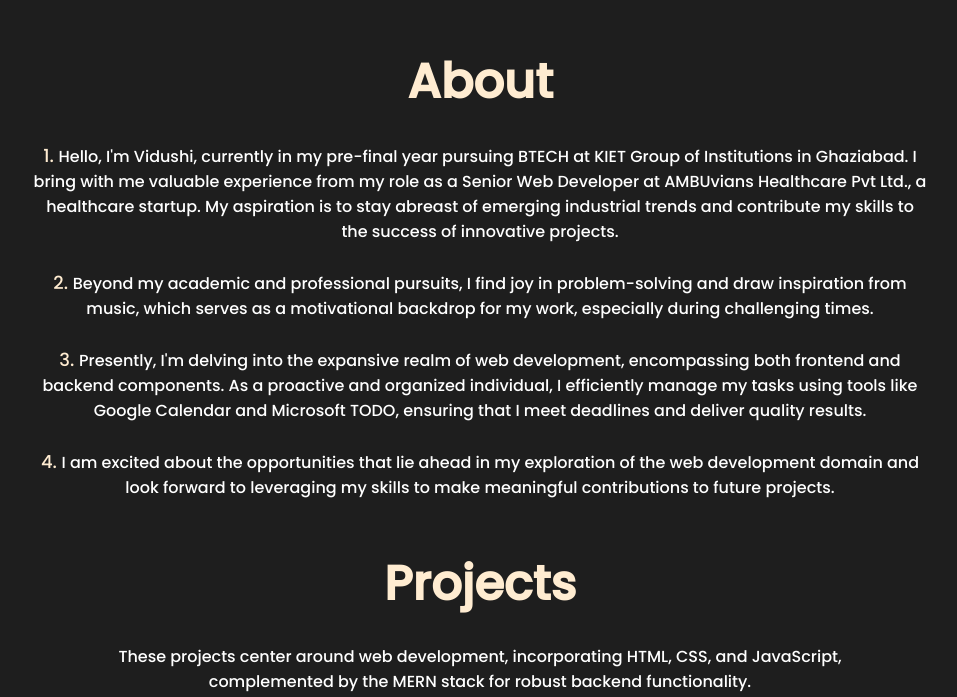
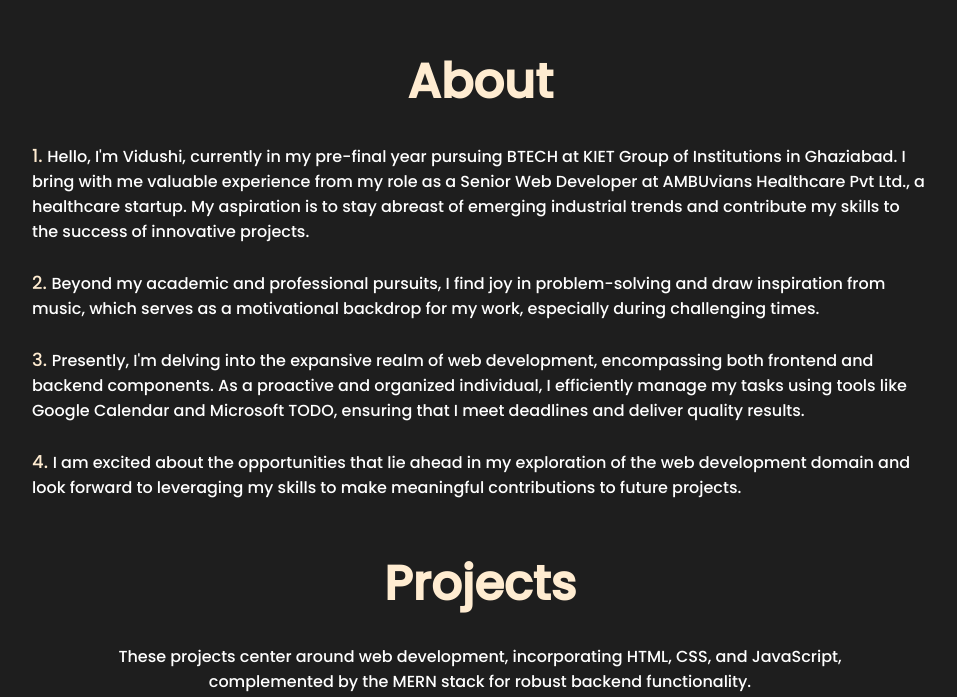
Before and after one commit to 21vidushi/EPortfolio, a React (Create React App) app: page / in a window 1280 px wide. Shown: the part 818-1515 px from the top of the page, without its empty margins (160-1117 px from the left). Built offline with nearby package versions, Linux system fonts and the light colour scheme.

Commit message:
Update about.css

```diff
--- a/src/components/About/about.css
+++ b/src/components/About/about.css
@@ -1,11 +1,11 @@
 #about{
+    width: 100vw;
+    /* text-align: center; */
     display: flex;
     flex-direction: column;
     align-items: center;
     justify-content: center;
-    flex-wrap: wrap;
-    text-align:center;
-    margin: 0 auto;
+    /* flex-wrap: wrap; */
 }
 #about  h2{
     color: #FFECD1;
```
